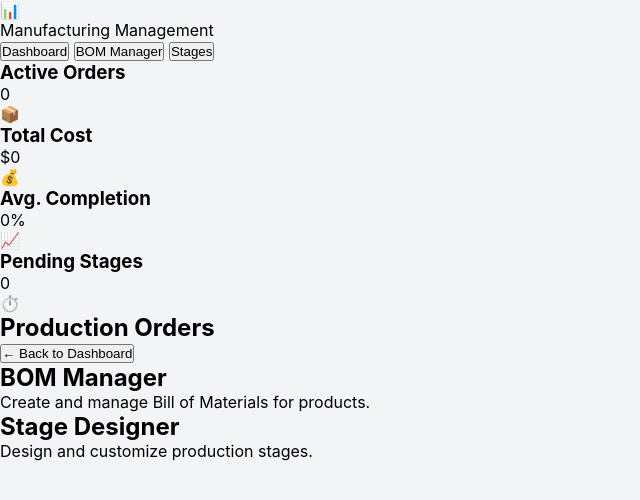
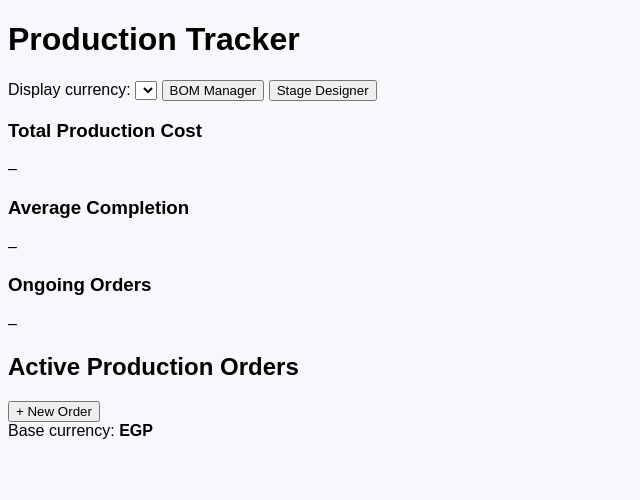
Before and after one commit to NaeemOx/UP, a plain HTML site: page index.html in a window 1280 px wide. Shown: the whole page, without its empty margins (0-640 px from the left). Drawn offline with Linux system fonts and the light colour scheme; files that its build step writes are made by us from their sources.

Commit message:
Add files via upload

```diff
--- a/app.js
+++ b/app.js
@@ -1,28 +1 @@
-// Manufacturing System - Main Application
-
-// Calculate KPIs
-function calculateKPIs() {
-    // Implementation here
-}
-
-// Render orders list
-function renderOrders() {
-    // Implementation here
-}
-
-// Show order detail
-function showOrderDetail(orderId) {
-    // Implementation here
-}
-
-// View management
-function showView(viewName) {
-    // Implementation here
-}
-
-// Initialize
-function init() {
-    console.log('Manufacturing System Loaded!');
-}
-
-window.addEventListener('DOMContentLoaded', init);
+console.log('App initialized');
--- a/data.js
+++ b/data.js
@@ -1,17 +1 @@
-// Manufacturing System - Data
-// Sample orders data
-
-const ordersData = [
-    {
-        id: 'PO-001',
-        productName: 'Custom Cabinet',
-        customer: 'ABC Furniture Co.',
-        quantity: 5,
-        startDate: '2025-10-01',
-        dueDate: '2025-11-15',
-        stages: [],
-        bom: []
-    }
-];
-
-// Add more data here
+console.log('Sample data loaded');
--- a/index.html
+++ b/index.html
@@ -1,98 +1,49 @@
-<!DOCTYPE html>
+<!doctype html>
 <html lang="en">
 <head>
-    <meta charset="UTF-8">
-    <meta name="viewport" content="width=device-width, initial-scale=1.0">
-    <title>Manufacturing Management System</title>
-    <link rel="stylesheet" href="css/style.css">
+  <meta charset="utf-8" />
+  <meta name="viewport" content="width=device-width,initial-scale=1" />
+  <title>Production Tracker — Dashboard</title>
+  <link rel="stylesheet" href="styles.css" />
 </head>
 <body>
-    <!-- Header -->
-    <header class="header">
-        <div class="container">
-            <div class="header-content">
-                <div class="logo">
-                    <div class="logo-icon">📊</div>
-                    <span>Manufacturing Management</span>
-                </div>
-                <nav class="nav-tabs">
-                    <button class="nav-tab active" onclick="showView('dashboard'^)">Dashboard</button>
-                    <button class="nav-tab" onclick="showView('bom'^)">BOM Manager</button>
-                    <button class="nav-tab" onclick="showView('stages'^)">Stages</button>
-                </nav>
-            </div>
+  <div class="app">
+    <header class="topbar">
+      <h1>Production Tracker</h1>
+      <div class="controls">
+        <label>Display currency:
+          <select id="globalCurrency"></select>
+        </label>
+        <button id="openBOM">BOM Manager</button>
+        <button id="openStages">Stage Designer</button>
+      </div>
+    </header>
+    <main class="container">
+      <section class="kpis">
+        <div class="card small" id="kpiTotalCost">
+          <h3>Total Production Cost</h3>
+          <p class="value">–</p>
         </div>
-    </header>
-
-    <!-- Main Content -->
-    <main class="main-content container">
-        <!-- Dashboard View -->
-        <div id="dashboard-view">
-            <!-- KPI Cards -->
-            <div class="kpi-grid">
-                <div class="kpi-card">
-                    <div class="kpi-content">
-                        <h3>Active Orders</h3>
-                        <div class="kpi-value" id="kpi-orders">0</div>
-                    </div>
-                    <div class="kpi-icon blue">📦</div>
-                </div>
-                <div class="kpi-card">
-                    <div class="kpi-content">
-                        <h3>Total Cost</h3>
-                        <div class="kpi-value" id="kpi-cost">$0</div>
-                    </div>
-                    <div class="kpi-icon green">💰</div>
-                </div>
-                <div class="kpi-card">
-                    <div class="kpi-content">
-                        <h3>Avg. Completion</h3>
-                        <div class="kpi-value" id="kpi-completion">0%</div>
-                    </div>
-                    <div class="kpi-icon purple">📈</div>
-                </div>
-                <div class="kpi-card">
-                    <div class="kpi-content">
-                        <h3>Pending Stages</h3>
-                        <div class="kpi-value" id="kpi-pending">0</div>
-                    </div>
-                    <div class="kpi-icon orange">⏱️</div>
-                </div>
-            </div>
-
-            <!-- Orders List -->
-            <div class="orders-section">
-                <div class="section-header">
-                    <h2>Production Orders</h2>
-                </div>
-                <div id="orders-list"></div>
-            </div>
+        <div class="card small" id="kpiAvgCompletion">
+          <h3>Average Completion</h3>
+          <p class="value">–</p>
         </div>
-
-        <!-- Order Detail View -->
-        <div id="order-detail-view" class="detail-page">
-            <button class="back-button" onclick="showView('dashboard'^)">← Back to Dashboard</button>
-            <div id="order-detail-content"></div>
+        <div class="card small" id="kpiOngoing">
+          <h3>Ongoing Orders</h3>
+          <p class="value">–</p>
         </div>
-
-        <!-- BOM Manager View -->
-        <div id="bom-view" class="detail-page">
-            <div class="detail-card">
-                <h2>BOM Manager</h2>
-                <p>Create and manage Bill of Materials for products.</p>
-            </div>
+      </section>
+      <section class="orders">
+        <div class="section-header">
+          <h2>Active Production Orders</h2>
+          <button id="createOrderBtn">+ New Order</button>
         </div>
-
-        <!-- Stages Designer View -->
-        <div id="stages-view" class="detail-page">
-            <div class="detail-card">
-                <h2>Stage Designer</h2>
-                <p>Design and customize production stages.</p>
-            </div>
-        </div>
+        <div id="ordersList" class="cards-grid"></div>
+      </section>
     </main>
-
-    <script src="js/data.js"></script>
-    <script src="js/app.js"></script>
+    <footer class="footer">Base currency: <strong>EGP</strong></footer>
+  </div>
+  <script src="data.js"></script>
+  <script src="app.js"></script>
 </body>
 </html>
--- /dev/null
+++ b/styles.css
@@ -0,0 +1 @@
+body{font-family:Arial;background:#f6f8fb;}
```
Also changed, not shown: bom.html (added, +1 -0 lines), order.html (added, +1 -0 lines), stages.html (added, +1 -0 lines), 1 other file.
